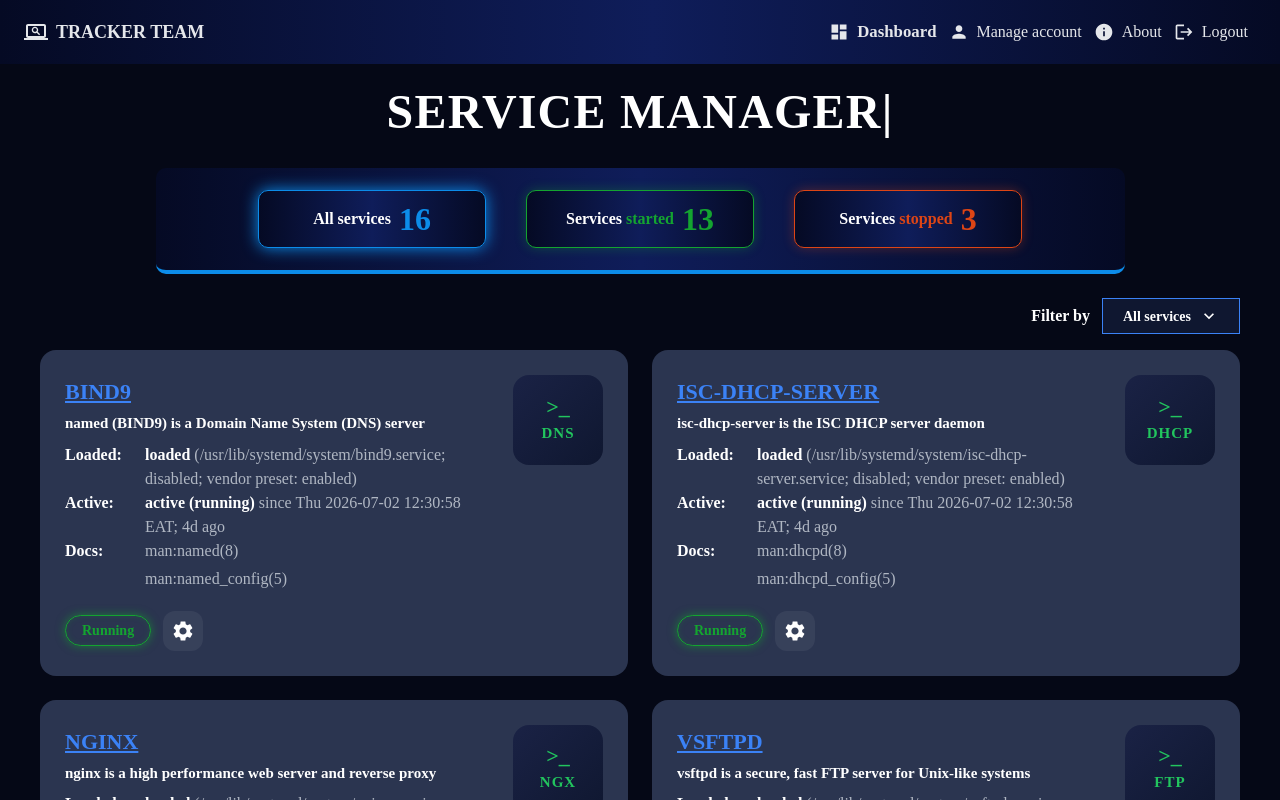
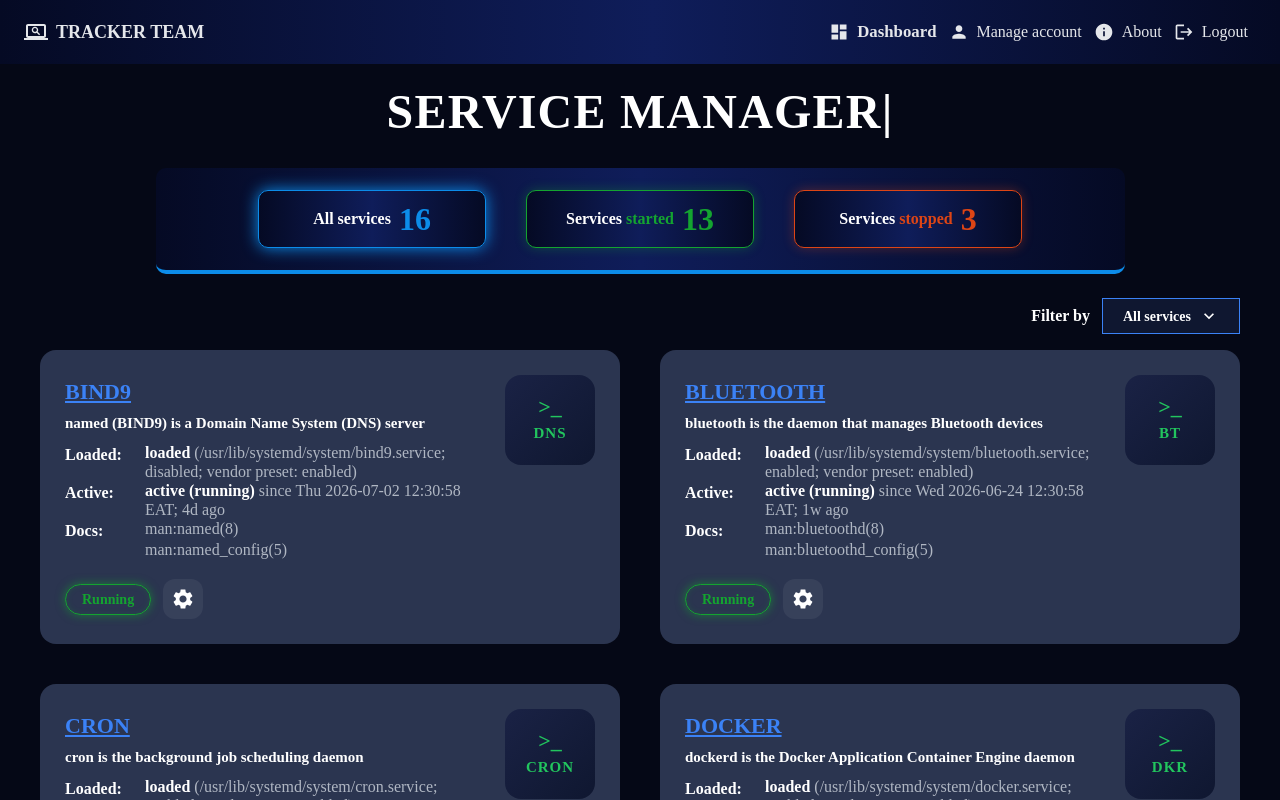
Before and after one commit to fymijoro/service_manager, a React (Vite) app in the folder service-manager/: page / in a window 1280 px wide. Shown: the top 800 px of the page. Built offline with nearby package versions, Linux system fonts and the light colour scheme; sample sign-in values are in the browser's storage; a web font is replaced by a local one.

Commit message:
modification Dashboard fin

```diff
--- a/service-manager/src/components/ServiceCard.jsx
+++ b/service-manager/src/components/ServiceCard.jsx
@@ -30,6 +30,8 @@ function ServiceCard({ service, onRestart, onStop, onStart, isRestarting }) {
         p: 3,
         display: 'flex',
         flexDirection: 'column',
+        justifyContent: 'space-between',
+        height: '100%',
         gap: 1.5,
         transition: 'transform 0.25s ease, border-color 0.25s ease, box-shadow 0.25s ease',
         '&:hover': {
@@ -48,32 +50,32 @@ function ServiceCard({ service, onRestart, onStop, onStart, isRestarting }) {
             {description}
           </Typography>
 
-          <Box sx={{ display: 'flex', alignItems: 'flex-start', gap: 1, color: '#B0B7C3', fontSize: 13, mt: 1 }}>
+          <Box sx={{ display: 'flex', alignItems: 'flex-start', gap: 1, color: '#B0B7C3', fontSize: 13, mt: 1, lineHeight: 1.2 }}>
             <Typography component="span" sx={{ color: '#FFFFFF', fontWeight: 700, minWidth: '72px' }}>
               Loaded:
             </Typography>
-            <Typography component="span">
+            <Typography component="span" sx={{ lineHeight: 1.2 }}>
               <b style={{ color: '#FFFFFF' }}>loaded</b> (/usr/lib/systemd/system/{unit}.service; {enabledPreset}; vendor preset: enabled)
             </Typography>
           </Box>
-          <Box sx={{ display: 'flex', alignItems: 'flex-start', gap: 1, color: '#B0B7C3', fontSize: 13 }}>
+          <Box sx={{ display: 'flex', alignItems: 'flex-start', gap: 1, color: '#B0B7C3', fontSize: 13, lineHeight: 1.2 }}>
             <Typography component="span" sx={{ color: '#FFFFFF', fontWeight: 700, minWidth: '72px' }}>
               Active:
             </Typography>
-            <Typography component="span">
+            <Typography component="span" sx={{ lineHeight: 1.2 }}>
               <b style={{ color: '#FFFFFF' }}>{ACTIVE_LABELS[displayStatus]}</b>
               {displayStatus !== 'stopped' && (
                 <> since {formatDateTime(startedAt)} EAT; {formatRelativeTime(startedAt)}</>
               )}
             </Typography>
           </Box>
-          <Box sx={{ display: 'flex', alignItems: 'flex-start', gap: 1, color: '#B0B7C3', fontSize: 13 }}>
+          <Box sx={{ display: 'flex', alignItems: 'flex-start', gap: 1, color: '#B0B7C3', fontSize: 13, lineHeight: 1.2 }}>
             <Typography component="span" sx={{ color: '#FFFFFF', fontWeight: 700, minWidth: '72px' }}>
               Docs:
             </Typography>
-            <Box sx={{ display: 'flex', flexDirection: 'column', gap: 0.5 }}>
-              <Typography component="span">man:{docsCmd}(8)</Typography>
-              <Typography component="span">man:{docsCmd}_config(5)</Typography>
+            <Box sx={{ display: 'flex', flexDirection: 'column', gap: 0.2, lineHeight: 1.2 }}>
+              <Typography component="span" sx={{ lineHeight: 1.2 }}>man:{docsCmd}(8)</Typography>
+              <Typography component="span" sx={{ lineHeight: 1.2 }}>man:{docsCmd}_config(5)</Typography>
             </Box>
           </Box>
         </Box>
--- a/service-manager/src/components/ServicesGrid.jsx
+++ b/service-manager/src/components/ServicesGrid.jsx
@@ -7,7 +7,7 @@ function ServicesGrid({ services, onRestart, onStop, onStart, restartingId }) {
       sx={{
         display: 'grid',
         gridTemplateColumns: { xs: '1fr', md: 'repeat(2, 1fr)' },
-        gap: 3,
+        gap: { xs: 4, md: 5 },
       }}
     >
       {services.map((service) => (
--- a/service-manager/src/pages/Dashboard.jsx
+++ b/service-manager/src/pages/Dashboard.jsx
@@ -15,8 +15,8 @@ function Dashboard() {
   const stopped = services.filter((s) => s.status === 'stopped').length
 
   const filteredServices = useMemo(() => {
-    if (filter === 'all') return services
-    return services.filter((s) => s.status === filter)
+    const list = filter === 'all' ? services : services.filter((s) => s.status === filter)
+    return [...list].sort((a, b) => a.name.localeCompare(b.name))
   }, [services, filter])
 
   const updateStatus = (id, status) => {
@@ -37,7 +37,7 @@ function Dashboard() {
   }
 
   return (
-    <div className="p-8 flex flex-col items-center">
+    <div className="py-8 px-4 flex flex-col items-center">
       <TypewriterTitle />
       <StatsSummary
         total={total}
```
